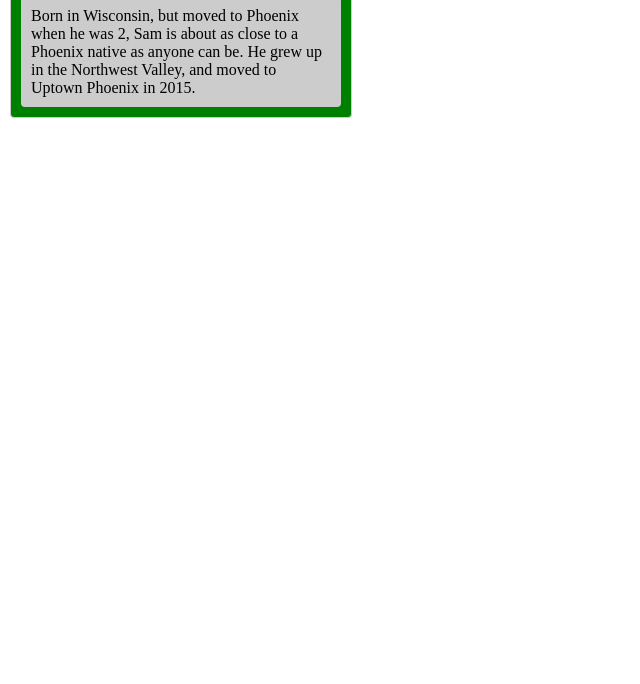
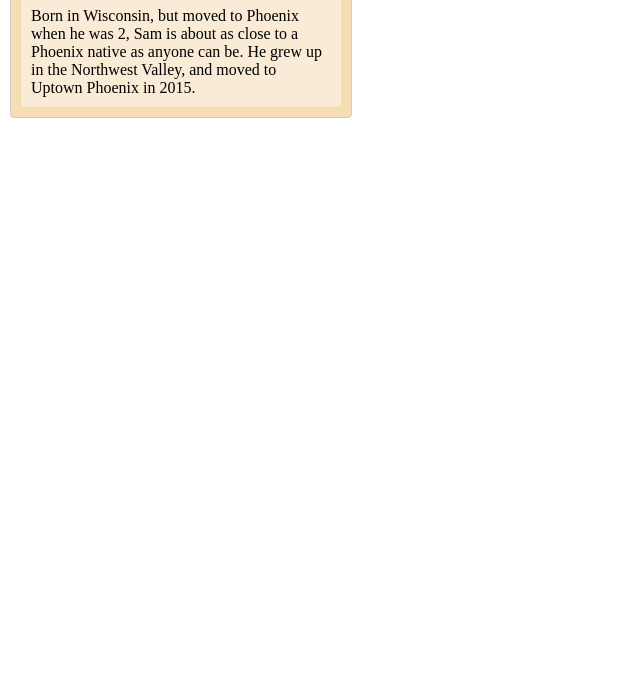
Before and after one commit to StotheC/upliftone, a plain HTML site: page index.html in a window 1280 px wide. Shown: the part 116-800 px from the top of the page, without its empty margins (0-640 px from the left). Drawn offline with Linux system fonts and the light colour scheme.

Commit message:
colorchanges

```diff
--- a/styles.css
+++ b/styles.css
@@ -7,7 +7,7 @@
     width: 25%;
     padding: 10px;
     margin: 10px;
-    background-color: green;
+    background-color: wheat;
     border: solid 1px #ccc;
     border-radius: 4px;
 }
@@ -34,7 +34,7 @@
     width: 50%;
 }
 .bio {
-    background-color: #ccc;
+    background-color: antiquewhite;
     padding: 10px;
     border-radius: 4px;
 }
```
